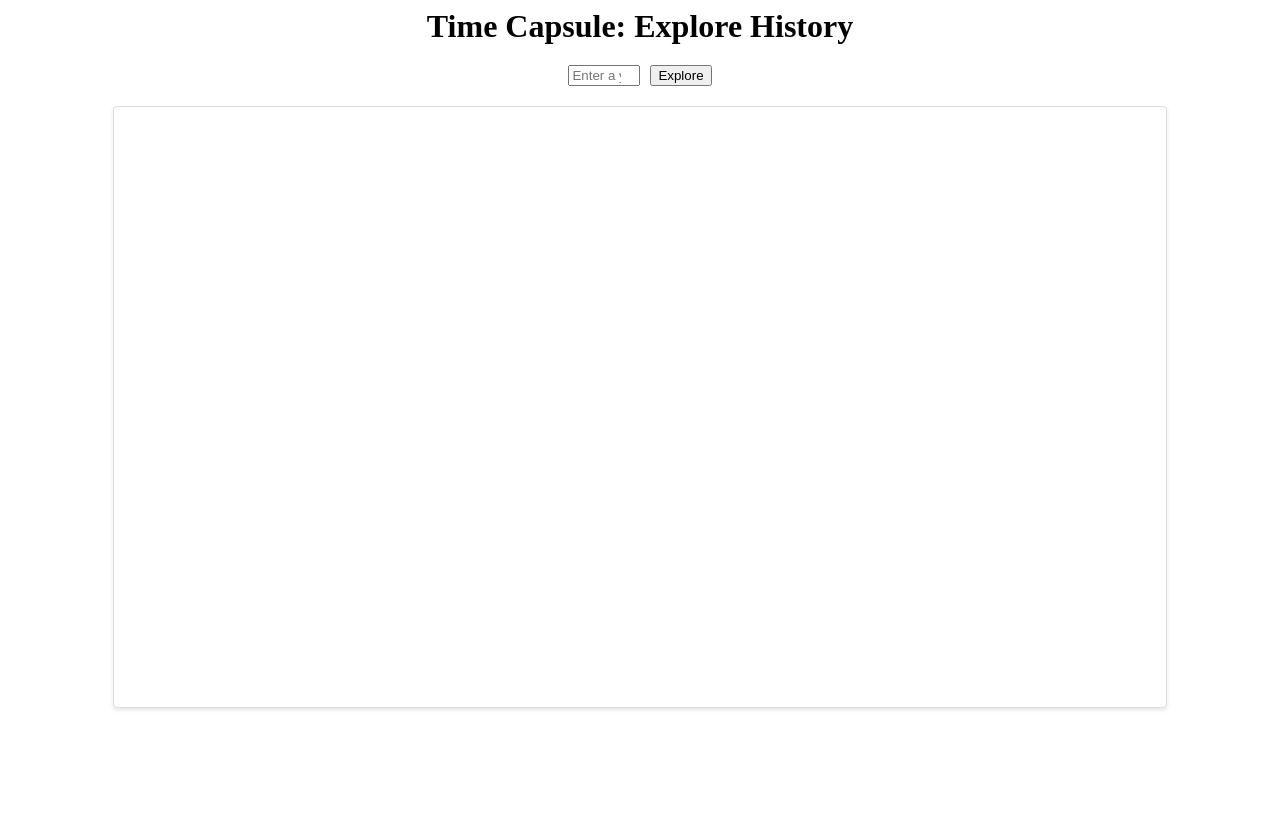
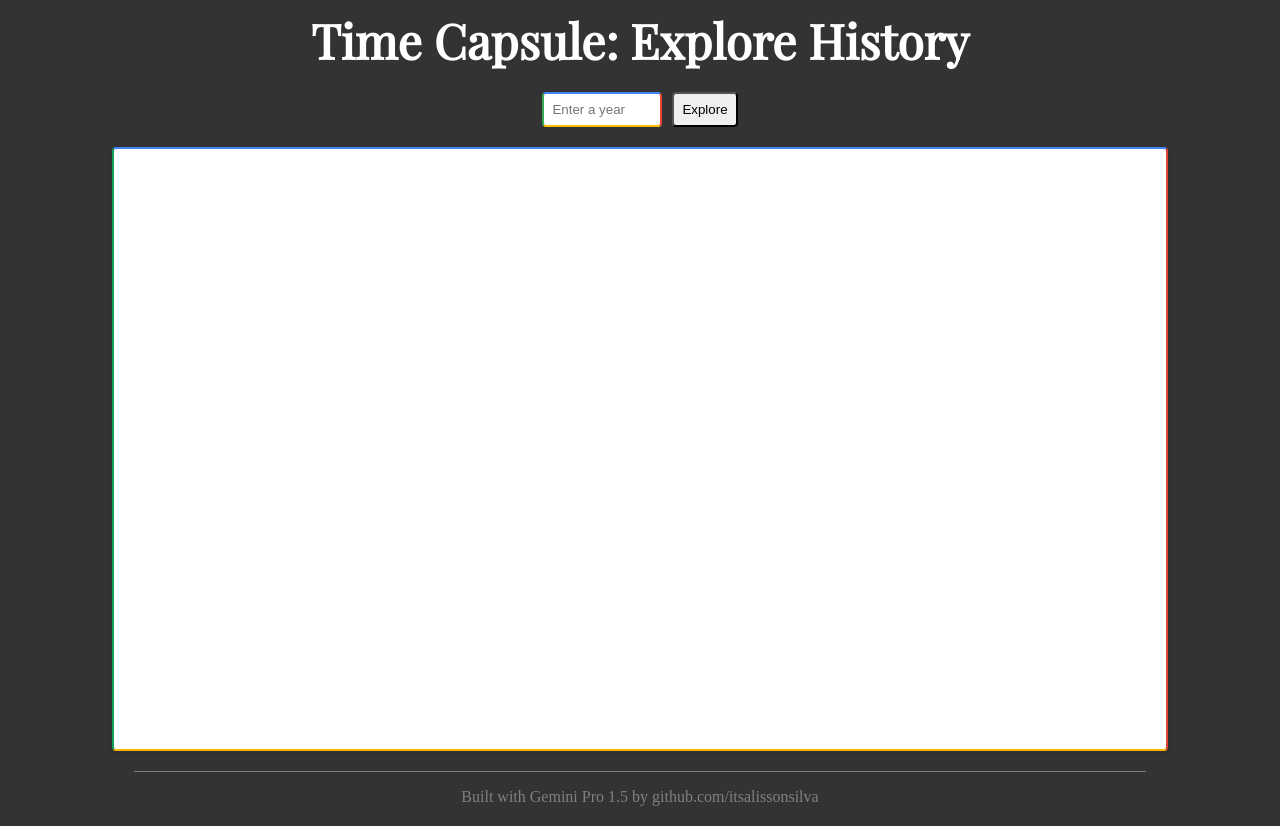
Before and after one commit to itsalissonsilva/GeminiTimeCapsule, a Flask app: page / in a window 1280 px wide. Before the commit the page ends 710 px from the top, so only its background shows below. Run offline with Flask 3, Linux system fonts and the light colour scheme.

Commit message:
Add files via upload

```diff
--- a/static/style.css
+++ b/static/style.css
@@ -1,5 +1,16 @@
+body {
+    background-color: #333; /* gray background color */
+    /* ... other styles ... */
+}
+
+
 h1 {
     text-align: center;
+    font-size: 3vw; /* Sets the font size to 5% of the viewport's width */
+    /* If the text gets too small on narrow viewports, you can combine vw with min-font-size */
+    font-size: clamp(1.5rem, 5vw, 3rem); /* This ensures that the font size is never smaller than 1.5rem and never larger than 3rem */
+    color: white;
+    font-family: 'Playfair Display', serif;
     margin: 0 auto; /* Centers the block element horizontally if it has a width */
 }
 
@@ -20,8 +31,39 @@ h1 {
     padding: 20px;
     margin: 20px auto;
     width: 80%; /* Adjust width as desired */
-    background-color: #fff;
+    background-color:  #FFFF;
     border-radius: 4px;
-    border: 1px solid #ddd; /* This will add a light grey border around the container */
+    border-top: 2px solid #4285F4;    /* Google blue */
+    border-right: 2px solid #DB4437;  /* Google red */
+    border-bottom: 2px solid #F4B400; /* Google yellow */
+    border-left: 2px solid #0F9D58;   /* Google green */
     box-shadow: 0 2px 4px rgba(0, 0, 0, 0.1);
+    font-family: 'Verdana', serif;
 }
+
+#yearInput {
+    width: 100px;
+    border-style: solid; /* Required to apply individual border colors */
+    border-top-color: #4285F4; /* Blue */
+    border-right-color: #EA4335; /* Red */
+    border-bottom-color: #FBBC05; /* Yellow */
+    border-left-color: #34A853; /* Green */
+    border-width: 2px; /* Adjust the width of the borders as needed */
+    padding: 8px; /* Provide some padding inside the input */
+    border-radius: 4px; /* Optional: if you want rounded corners */
+}
+
+#exploreButton {
+    border-width: 2px; /* Adjust the width of the borders as needed */
+    padding: 8px; /* Provide some padding inside the input */
+    border-radius: 4px; /* Optional: if you want rounded corners */
+}
+
+#credits {
+    margin: 20px auto;
+    width: 80%; /* Adjust width as desired */
+    color: gray;
+    text-align: center;
+}
+
+hr { background-color: gray; height: 1px; border: 0; }
--- a/static/timeCapsule.js
+++ b/static/timeCapsule.js
@@ -15,12 +15,47 @@ async function fetchHistoricalInfo() {
         });
 
         const data = await response.json();
-        document.getElementById("historyContainer").innerText = data.text;
+        const styledText = styleAIResponse(data.text);
+        const historyContainer = document.getElementById("historyContainer");
+        historyContainer.innerHTML = ''; // Clear existing content
+
+        // Safely append new content
+        const parser = new DOMParser();
+        const parsedHtml = parser.parseFromString(styledText, 'text/html');
+        parsedHtml.body.childNodes.forEach(node => {
+            historyContainer.appendChild(node);
+        });
     } catch (error) {
         console.error("Error fetching historical information:", error);
         document.getElementById("historyContainer").innerText = "Error fetching historical information.";
     }
 }
 
+function styleAIResponse(text) {
+    // Convert **text** to <strong>text</strong>
+    let styledText = text.replace(/\*\*(.*?)\*\*/g, '<strong>$1</strong>');
+
+    // Convert * text to list items
+    styledText = styledText.replace(/^\* (.*?)(?=\n|$)/gm, '<li>$1</li>');
+
+    // Wrap <strong> elements that are not inside list items with <br>
+    styledText = styledText.split('\n').map(line => {
+        // Add <br> only if the line has <strong> and is not a list item
+        if (line.includes('<strong>') && !line.startsWith('<li>')) {
+            return `<br>${line}<br>`;
+        }
+        return line;
+    }).join('\n');
+
+    // If there are any <li> elements, wrap them in <ul>
+    if (styledText.includes('<li>')) {
+        styledText = `<ul>${styledText}</ul>`;
+    }
+
+    return styledText;
+}
+
+
+
 // Expose function to window for direct HTML button onclick access
 window.fetchHistoricalInfo = fetchHistoricalInfo;
--- a/templates/timecapsule.html
+++ b/templates/timecapsule.html
@@ -3,16 +3,22 @@
 <head>
     <meta charset="UTF-8">
     <title>Time Capsule</title>
+    <link href="https://fonts.googleapis.com/css2?family=Playfair+Display:wght@400&display=swap" rel="stylesheet">
 </head>
 <body>
     <h1>Time Capsule: Explore History</h1>
     <link rel="stylesheet" type="text/css" href="/static/style.css">
     <div class="centered-container">
         <input type="number" id="yearInput" placeholder="Enter a year" min="1" max="2023">
-        <button onclick="fetchHistoricalInfo()">Explore</button>
+        <button onclick="fetchHistoricalInfo()" id="exploreButton">Explore</button>
     </div>
     <div id="historyContainer" class="history-container"></div>
+    <div id="credits">
+    <hr>
+    <p>Built with Gemini Pro 1.5 by github.com/itsalissonsilva</p>
+    </div>
 
     <script type="module" src="/static/timeCapsule.js"></script>
 </body>
+
 </html>
```
